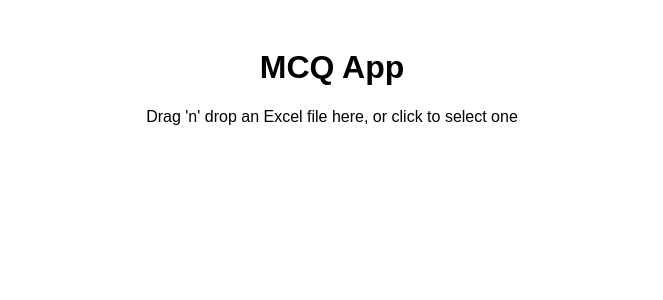
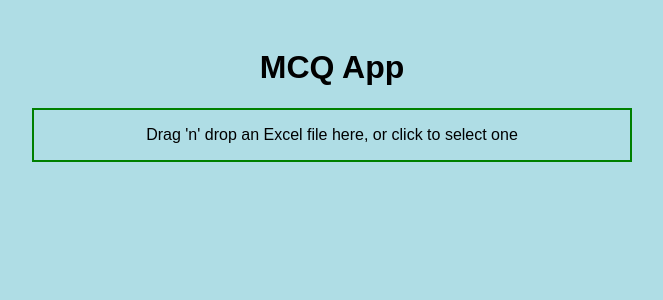
Before and after one commit to Saravjeet0806/exam-app, a React (Vite) app: page / in a window 1280 px wide. Shown: the top 300 px of the page, without its empty margins (308-971 px from the left). Built offline with nearby package versions, Linux system fonts and the light colour scheme.

Commit message:
changes in fileupload and app: dropzone disabled after file upload

```diff
--- a/src/App.css
+++ b/src/App.css
@@ -1,5 +1,7 @@
 /* App.css */
-
+body{
+  background-color: #AFDDE5;
+}
 .app {
   max-width: 600px;
   margin: 0 auto;
@@ -8,3 +10,7 @@
   text-align: center;
   color: black;
 }
+
+.dropzone{
+   border: 2px solid green;
+}
--- a/src/App.jsx
+++ b/src/App.jsx
@@ -1,31 +1,32 @@
 import React, { useState } from 'react';
-import * as XLSX from 'xlsx';
 import FileUpload from './components/FileUpload';
 import MCQ from './components/MCQ';
-import './App.css'
+import './App.css';
+import * as XLSX from 'xlsx';
 
-const App= ()=> {
+const App = () => {
   const [mcqs, setMcqs] = useState([]);
+  const [fileUploaded, setFileUploaded] = useState(false);
 
-  const handleFileUpload = (data) => {    // for handling file upload
+  const handleFileUpload = (data) => {
     const workbook = XLSX.read(data, { type: 'array' });
     const sheetName = workbook.SheetNames[0];
     const worksheet = workbook.Sheets[sheetName];
-    const jsonData = XLSX.utils.sheet_to_json(worksheet);  //used for converting xlsx sheet to json data
-
-    const formattedMCQs = jsonData.map((item) => ({   // for formatting mcqs
+    const jsonData = XLSX.utils.sheet_to_json(worksheet);
+    setFileUploaded(true);
+    const formattedMCQs = jsonData.map((item) => ({
       question: item.Question,
       options: [item.Option1, item.Option2, item.Option3, item.Option4],
       correct: item.CorrectAnswer,
     }));
 
-    setMcqs(formattedMCQs); // for updating the state
+    setMcqs(formattedMCQs);
   };
 
   return (
     <div className="app">
       <h1>MCQ App</h1>
-      <FileUpload onFileUpload={handleFileUpload} />
+      {!fileUploaded && <FileUpload onFileUpload={handleFileUpload} />}
       {mcqs.length > 0 && <MCQ mcqs={mcqs} />}
     </div>
   );
--- a/src/components/FileUpload.jsx
+++ b/src/components/FileUpload.jsx
@@ -1,8 +1,10 @@
 import React, { useCallback } from 'react';
 import { useDropzone } from 'react-dropzone';
 
-const FileUpload = ({ onFileUpload }) => {
+const FileUpload = ({ onFileUpload, disabled }) => {
   const onDrop = useCallback((acceptedFiles) => {
+    if (acceptedFiles.length === 0) return;
+
     const file = acceptedFiles[0];
     const reader = new FileReader();
     reader.onload = (e) => {
@@ -12,11 +14,15 @@ const FileUpload = ({ onFileUpload }) => {
     reader.readAsArrayBuffer(file);
   }, [onFileUpload]);
 
-  const { getRootProps, getInputProps, isDragActive } = useDropzone({ onDrop });
+  const { getRootProps, getInputProps, isDragActive } = useDropzone({
+    onDrop,
+    disabled,
+    accept: '.xlsx, .xls'
+  });
 
   return (
-    <div {...getRootProps({ className: 'dropzone' })}>
-      <input {...getInputProps()} />
+    <div {...getRootProps({ className: `dropzone ${disabled ? 'disabled' : ''}` })}>
+      <input {...getInputProps()} disabled={disabled} />
       {
         isDragActive ?
           <p>Drop the files here...</p> :
```
